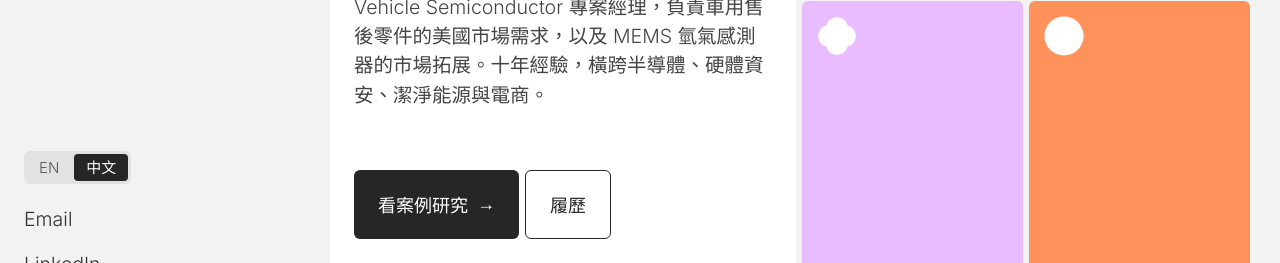
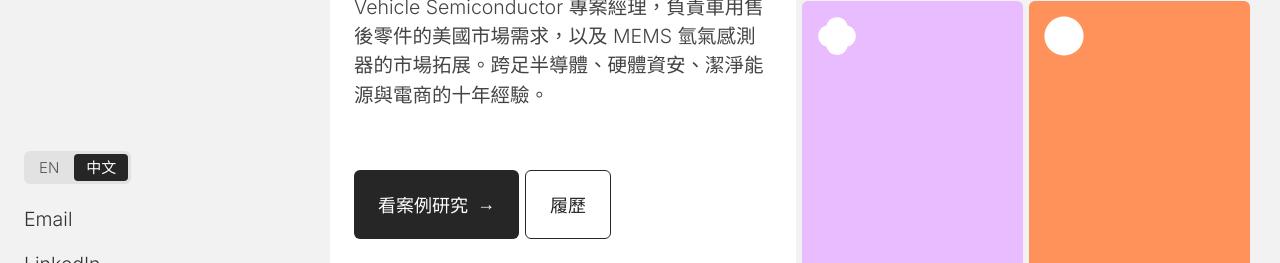
Before and after one commit to ss22169a/sylviaho-portfolio, a plain HTML site: page zh/index.html in a window 1280 px wide. Shown: the part 421-684 px from the top of the page. Drawn offline with Linux system fonts and the light colour scheme; a web font is replaced by a local one.

Commit message:
ZH homepage intro: reword the experience sentence
Co-Authored-By: Claude Opus 5.5 <noreply@anthropic.com>
Claude-Session: https://claude.ai/code/session_01TeN3ZgBwQDuWFtQzaQ7w5z

```diff
--- a/zh/index.html
+++ b/zh/index.html
@@ -87,7 +87,7 @@
         <div class="hero">
           <span class="eyebrow">行銷與 GTM 策略專家 · 台灣新竹</span>
           <h1>洞察市場、<br />擬定策略，<br />並推動產品順利上市</h1>
-          <p>我估算市場機會、建立追蹤成效的儀表板，並負責從產品定位到上市的整份計畫。現任 e-Vehicle Semiconductor 專案經理，負責車用售後零件的美國市場需求，以及 MEMS 氫氣感測器的市場拓展。十年經驗，橫跨半導體、硬體資安、潔淨能源與電商。</p>
+          <p>我估算市場機會、建立追蹤成效的儀表板，並負責從產品定位到上市的整份計畫。現任 e-Vehicle Semiconductor 專案經理，負責車用售後零件的美國市場需求，以及 MEMS 氫氣感測器的市場拓展。跨足半導體、硬體資安、潔淨能源與電商的十年經驗。</p>
           <div class="hero-actions">
             <a href="work.html" class="btn btn-dark">看案例研究 <span>→</span></a>
             <a href="resume.html" class="btn btn-light">履歷</a>
```
Also changed, not shown: tools/i18n/tr/01_index.txt.
